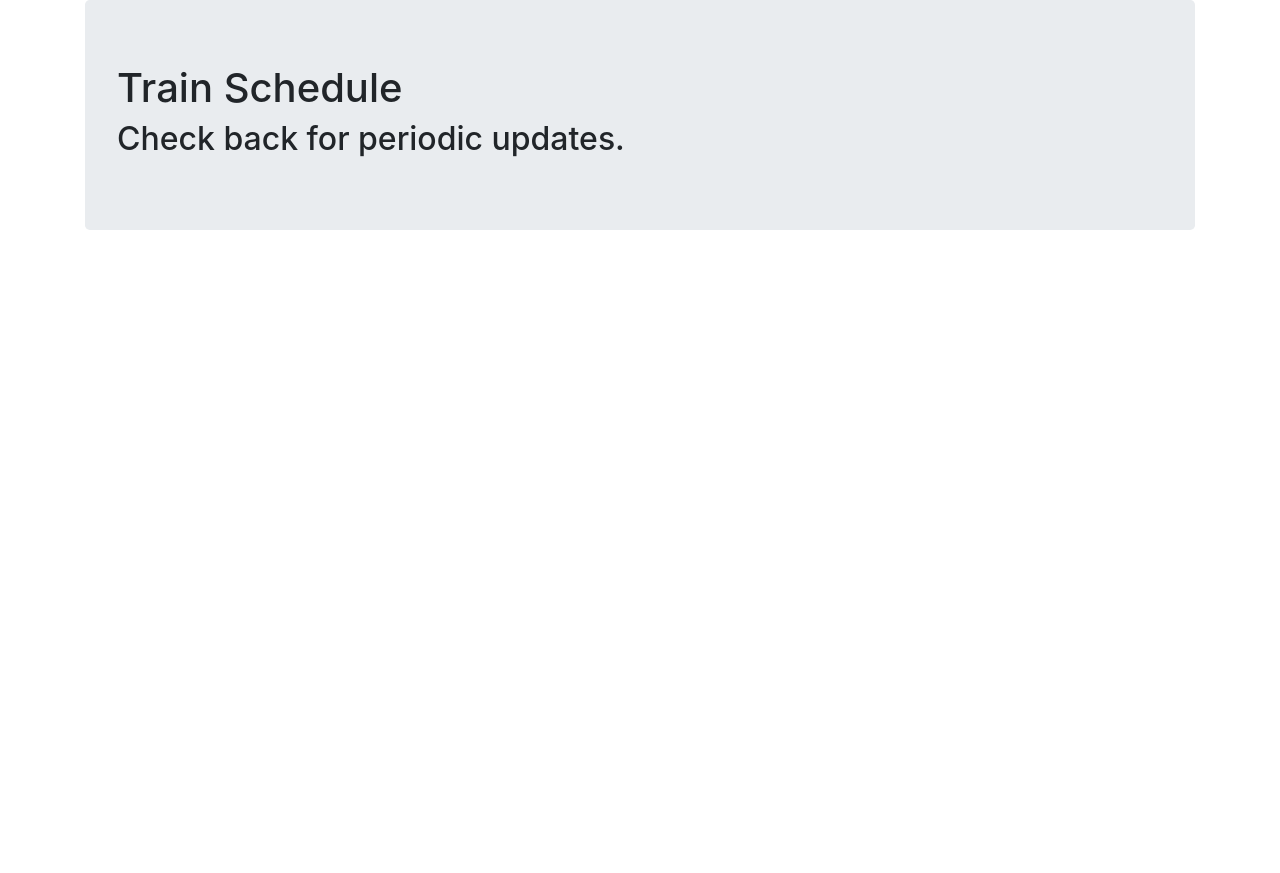
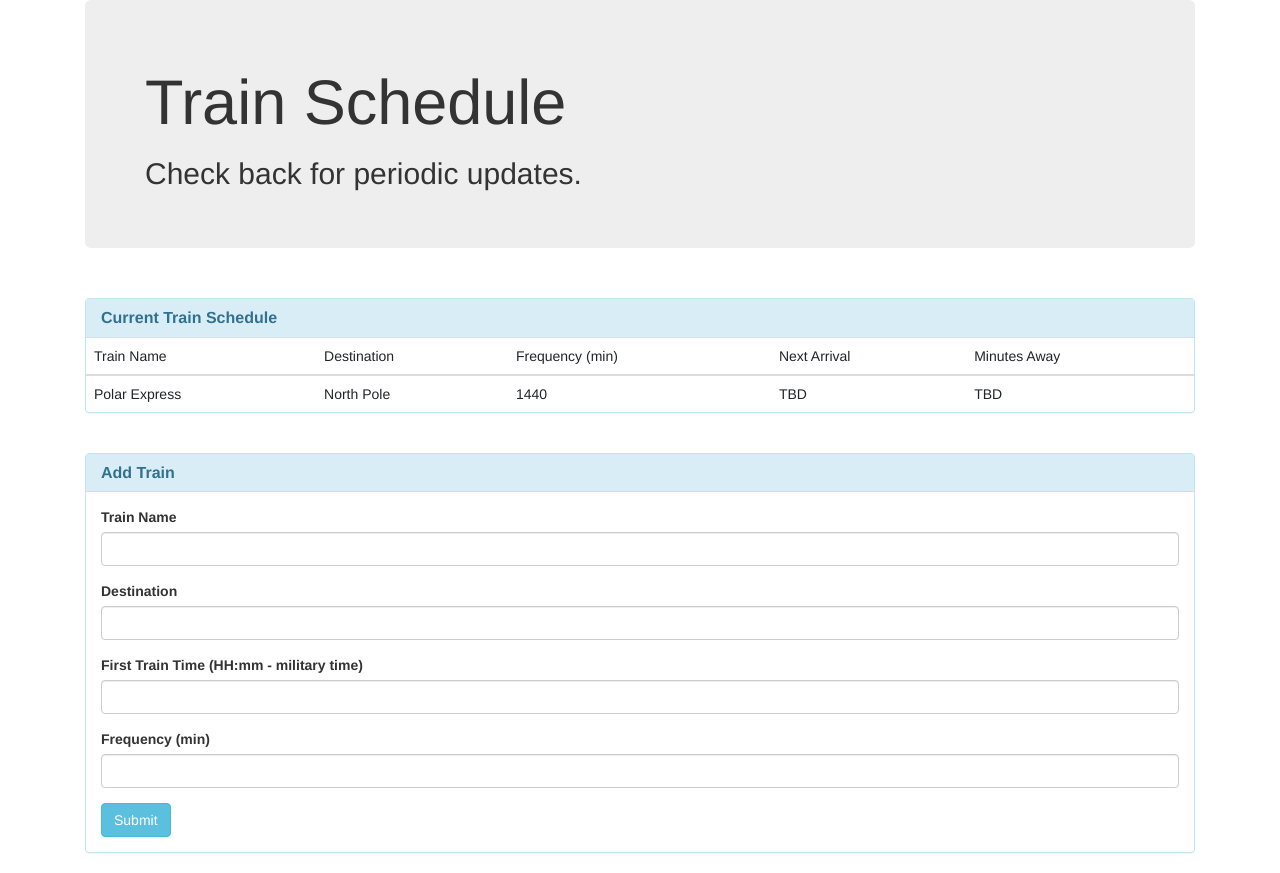
Before and after one commit to thaip-coder/Train-Scheduler, a plain HTML site: page index.html in a window 1280 px wide. Before the commit the page ends 800 px from the top, so only its background shows below. Drawn offline with nearby package versions, Linux system fonts and the light colour scheme.

Commit message:
adding logic

```diff
--- a/assets/javascript/logic.js
+++ b/assets/javascript/logic.js
@@ -0,0 +1,22 @@
+/* ---------- Variables ---------- */
+var config = {
+    apiKey: "AIzaSyCrQ_3vnc46TwsGV18MUcEWrtN0G3rfUC0",
+    authDomain: "train-scheduler-2cf7f.firebaseapp.com",
+    databaseURL: "https://train-scheduler-2cf7f.firebaseio.com",
+    projectId: "train-scheduler-2cf7f",
+    storageBucket: "train-scheduler-2cf7f.appspot.com",
+    messagingSenderId: "97008141091",
+    appId: "1:97008141091:web:1a5491a37cc56b08"
+};
+
+firebase.initializeApp(config);
+
+var database = firebase.database();
+
+var train = "";
+var destination = "";
+var frequency = 0;
+
+/* ---------- Functions ----------*/
+
+/* ---------- Processes ---------- */
--- a/index.html
+++ b/index.html
@@ -17,6 +17,9 @@
 
     <!--Bootstrap-->
     <link rel="stylesheet" href="https://stackpath.bootstrapcdn.com/bootstrap/4.3.1/css/bootstrap.min.css" integrity="sha384-ggOyR0iXCbMQv3Xipma34MD+dH/1fQ784/j6cY/iJTQUOhcWr7x9JvoRxT2MZw1T" crossorigin="anonymous">
+
+    <!-- Bootswatch Styling for Improving the Aesthetics -->
+    <link rel="stylesheet" href="https://maxcdn.bootstrapcdn.com/bootswatch/3.3.6/flatly/bootstrap.min.css">
 </head>
 <body>
     <div class="container">
@@ -28,6 +31,70 @@
             <div class="col-sm-12">
                 <br>
 
+                <div class="panel panel-info">
+
+                    <div class="panel-heading">
+                        <h3 class="panel-title"><strong>Current Train Schedule</strong></h3>
+                    </div>
+                    <table class="table">
+                        <thead>
+                            <tr>
+                                <th scope="col">Train Name</th>
+                                <th scope="col">Destination</th>
+                                <th scope="col">Frequency (min)</th>
+                                <th scope="col">Next Arrival</th>
+                                <th scope="col">Minutes Away</th>
+                            </tr>
+                        </thead>
+                        <tbody id="trains">
+                            <tr>
+                                <th id="train-name">Polar Express</th>
+                                <th id="destination">North Pole</th>
+                                <th id="frequency">1440</th>
+                                <th id="next-arrival">TBD</th>
+                                <th id="wait-time">TBD</th>
+                            </tr>
+                        </tbody>
+                    </table>
+                </div>
+            </div>
+        </div>
+
+        <div class="row">
+            <div class="col-sm-12">
+                <br>
+                <div class="panel panel-info">
+                    <div class="panel-heading">
+                        <h3 class="panel-title"><strong>Add Train</strong></h3>
+                    </div>
+                <div class="panel-body">
+                    <form role="form">
+
+                        <div class="form-group">
+                            <label for="search">Train Name</label>
+                            <input type="text" class="form-control" id="add-name">
+                        </div>
+
+                        <div class="form-group">
+                            <label for="search">Destination</label>
+                            <input type="text" class="form-control" id="add-destination">
+                        </div>
+
+                        <div class="form-group">
+                            <label for="search">First Train Time (HH:mm - military time)</label>
+                            <input type="text" class="form-control" id="add-time">
+                        </div>
+
+                        <div class="form-group">
+                            <label for="search">Frequency (min)</label>
+                            <input type="text" class="form-control" id="add-frequency">
+                        </div>
+
+                        <button type="submit" class="btn btn-info" id="add-train">Submit</button>
+
+                    </form>
+                </div>
+                </div>
             </div>
         </div>
     </div>
```
Also changed, not shown: firebase.txt (added).
